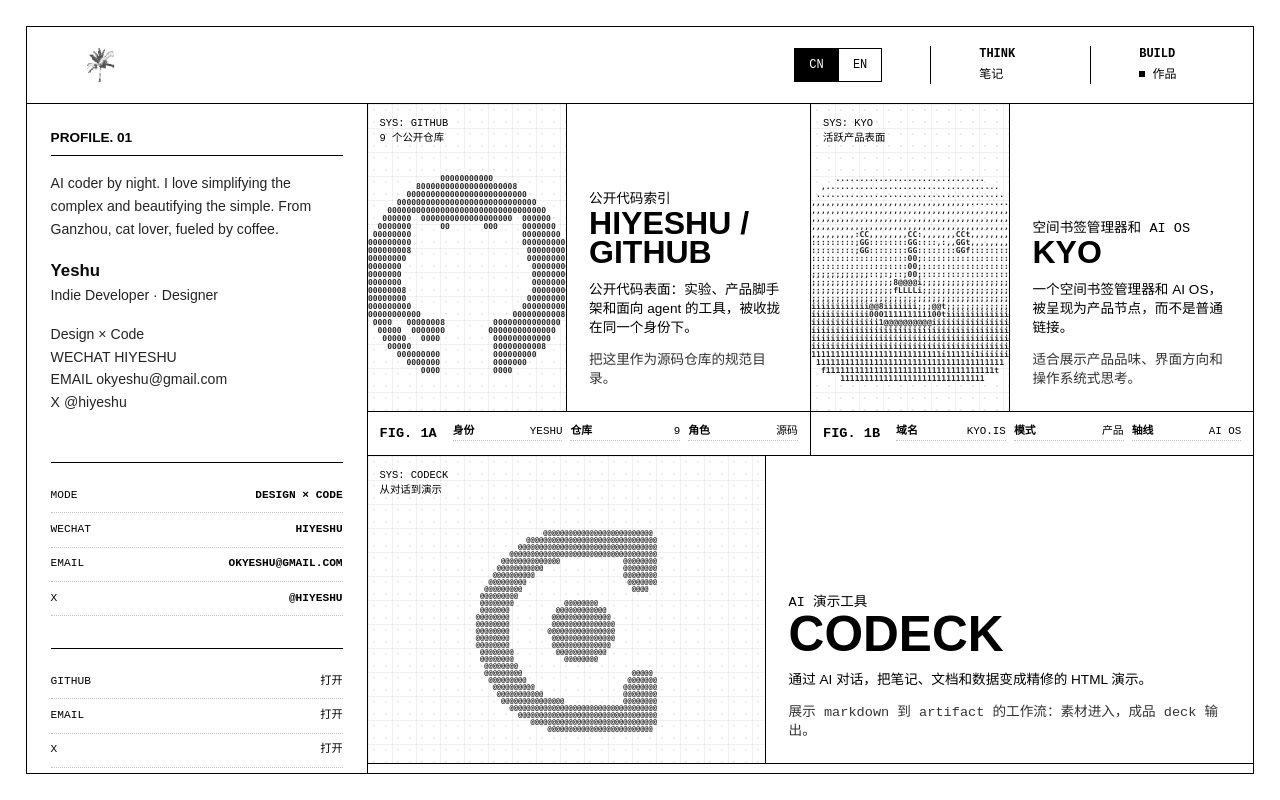
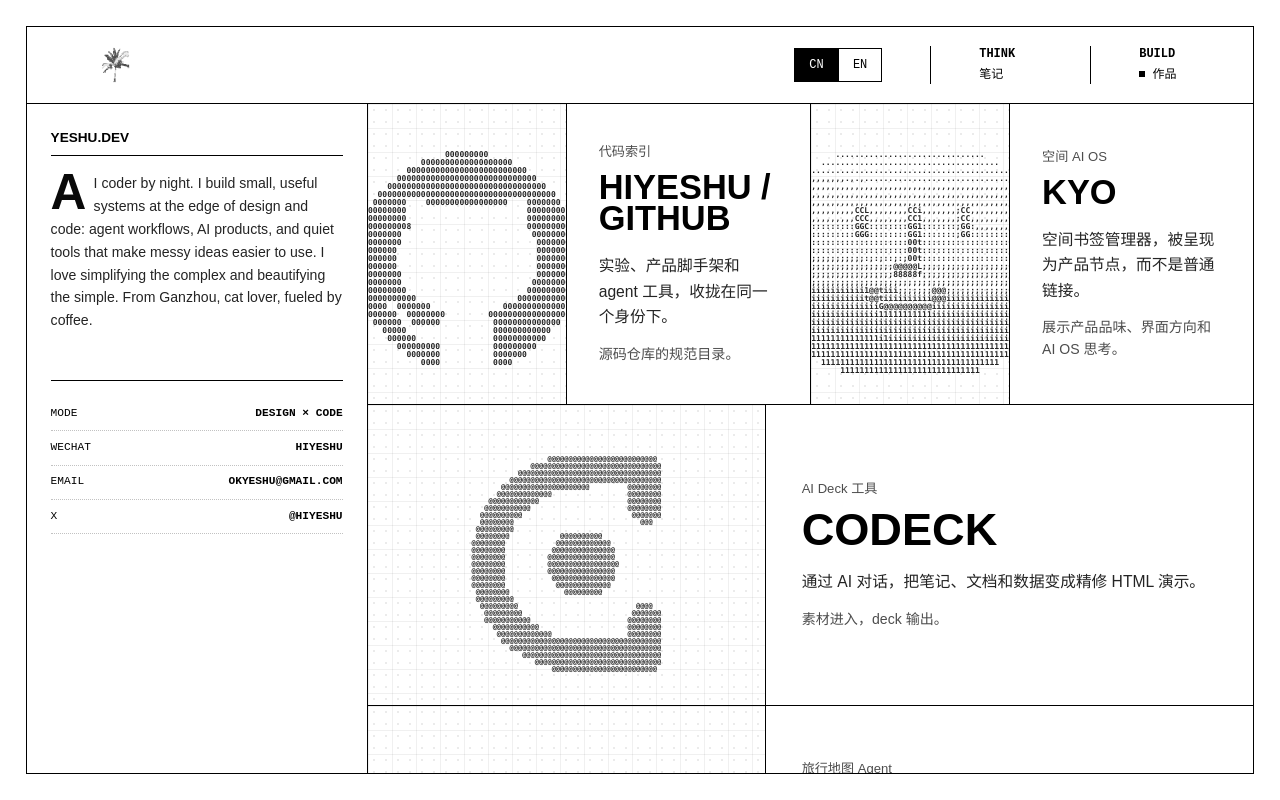
Before and after one commit to hiyeshu/yeshu.dev, an Astro site: page /build in a window 1280 px wide. Built offline with nearby package versions, Linux system fonts and the light colour scheme; Astro itself is replaced by a stand-in of ours.

Commit message:
Refine build and notes interactions

```diff
--- a/public/llms.txt
+++ b/public/llms.txt
@@ -11,6 +11,8 @@
 - Alias: hiyeshu
 - Role: Indie Developer · Designer
 - Mode: Design × Code
+- Birth date: 1996-02-05
+- Age: compute from Birth date; the Build page also exposes JSON-LD Person.birthDate.
 - GitHub: https://github.com/hiyeshu
 - X: https://x.com/hiyeshu
 - Email: okyeshu@gmail.com
--- a/src/components/FieldFigure.astro
+++ b/src/components/FieldFigure.astro
@@ -1,8 +1,8 @@
 ---
 /**
- * [INPUT]: 依赖 project frontmatter 数据中的 visual、metrics、href，依赖 ASCIIIcon React island
- * [OUTPUT]: 对外提供 journal figure 项目卡片和 ASCII 项目图标场
- * [POS]: components 的静态展示单元，把每个项目渲染成一块可扫描的研究图版
+ * [INPUT]: 依赖 project frontmatter 数据中的 kind、description、signal、visual、href，依赖 ASCIIIcon React island
+ * [OUTPUT]: 对外提供 journal figure 项目卡片、可阅读项目摘要和 ASCII 项目图标场
+ * [POS]: components 的静态展示单元，把每个项目渲染成一块可扫描、少噪音的研究图版
  * [PROTOCOL]: 变更时更新此头部，然后检查 CLAUDE.md
  */
 
@@ -16,11 +16,6 @@
 
 <article class:list={['figure-wrapper', wide && 'span-full']}>
   <a class="figure-body" href={project.href} target="_blank" rel="noreferrer">
-    <div class="data-readout">
-      <span class="readout-line">SYS: {project.id.toUpperCase()}</span>
-      <span class="readout-line">{project.status}</span>
-    </div>
-
     <div class="field-visual" aria-hidden="true">
       <ASCIIIcon client:visible imageSrc={iconSrc} text={iconText} asciiFontSize={wide ? 7 : 8} />
     </div>
@@ -32,13 +27,4 @@
       <p class="project-signal">{project.signal}</p>
     </div>
   </a>
-
-  <footer class="figure-caption">
-    <span class="fig-number">{project.figure}</span>
-    <div class="metric-strip">
-      {project.metrics.map((metric) => (
-        <span><b>{metric.label}</b>{metric.value}</span>
-      ))}
-    </div>
-  </footer>
 </article>
--- a/src/content.config.js
+++ b/src/content.config.js
@@ -1,7 +1,7 @@
 /**
  * [INPUT]: 依赖 astro:content 的 defineCollection、z
- * [OUTPUT]: 对外提供 pages 与 notes 内容集合 schema，包含 GEO 元数据、身份数据、项目 visual 契约、路径稳定 notes id、笔记文章契约和 i18n slug 字段
- * [POS]: src 的内容契约层，让 Markdown frontmatter 成为可校验的数据源、图版视觉索引、机器可读身份源和 notes 双语发布源，且把公开 slug 与内部 id 解耦
+ * [OUTPUT]: 对外提供 pages 与 notes 内容集合 schema，包含 GEO 元数据、身份数据、生日真相源、可操作 contact 控制行、项目 visual 契约、路径稳定 notes id、笔记文章契约和 i18n slug 字段
+ * [POS]: src 的内容契约层，让 Markdown frontmatter 成为可校验的数据源、可点击或复制的身份信号、可计算年龄的机器身份源、图版视觉索引和 notes 双语发布源，且把公开 slug 与内部 id 解耦
  * [PROTOCOL]: 变更时更新此头部，然后检查 CLAUDE.md
  */
 
@@ -24,6 +24,7 @@
   name: z.string(),
   alternateNames: z.array(z.string()).default([]),
   description: z.string(),
+  birthDate: z.string().optional(),
   sameAs: z.array(z.string().url()).default([]),
   knowsAbout: z.array(z.string()).default([])
 });
@@ -68,7 +69,9 @@
     links: z.array(linkSchema),
     controls: z.array(z.object({
       label: z.string(),
-      value: z.string()
+      value: z.string(),
+      href: z.string().url().optional(),
+      copy: z.string().optional()
     })),
     projects: z.array(projectSchema)
   })
--- a/src/content/pages/build-en.md
+++ b/src/content/pages/build-en.md
@@ -20,6 +20,7 @@
   alternateNames:
     - "hiyeshu"
   description: "Yeshu is an independent builder focused on AI products, agent workflows, Markdown-first publishing, and small software systems."
+  birthDate: "1996-02-05"
   sameAs:
     - "https://github.com/hiyeshu"
     - "https://x.com/hiyeshu"
@@ -34,36 +35,33 @@
 volume: "01.A"
 dateLabel: "MAY 2026"
 doi: "yeshu.dev/build"
-abstractTitle: "Profile. 01"
-links:
-  - label: "GitHub"
-    href: "https://github.com/hiyeshu"
-  - label: "Email"
-    href: "mailto:okyeshu@gmail.com"
-  - label: "X"
-    href: "https://x.com/hiyeshu"
+abstractTitle: "YESHU.DEV"
+links: []
 controls:
   - label: "Mode"
     value: "Design × Code"
   - label: "WeChat"
     value: "HIYESHU"
+    copy: "HIYESHU"
   - label: "Email"
     value: "okyeshu@gmail.com"
+    copy: "okyeshu@gmail.com"
   - label: "X"
     value: "@hiyeshu"
+    href: "https://x.com/hiyeshu"
 projects:
   - id: "github"
     figure: "FIG. 1A"
     name: "hiyeshu / GitHub"
-    kind: "Public code index"
+    kind: "Code index"
     href: "https://github.com/hiyeshu"
     visual:
       type: "image"
       value: "/marks/github.svg"
       label: "GitHub mark"
-    status: "9 public repositories"
-    description: "The public code surface: experiments, product scaffolds, and agent-facing tools collected under one identity."
-    signal: "Use this as the canonical directory for source repositories."
+    status: "Public repositories"
+    description: "Experiments, product scaffolds, and agent tools under one identity."
+    signal: "Canonical source directory."
     metrics:
       - label: "Profile"
         value: "Yeshu"
@@ -74,15 +72,15 @@
   - id: "kyo"
     figure: "FIG. 1B"
     name: "Kyo"
-    kind: "Spatial bookmark manager and AI OS"
+    kind: "Spatial AI OS"
     href: "https://www.kyo.is/"
     visual:
       type: "image"
       value: "/marks/kyo.svg"
       label: "Kyo app icon"
-    status: "Active product surface"
-    description: "A spatial bookmark manager and AI OS, presented as a product node rather than a plain link."
-    signal: "Good for showing product taste, interface direction, and operating-system thinking."
+    status: "Product surface"
+    description: "A spatial bookmark manager shaped as a product node, not a plain link."
+    signal: "Taste, interface direction, and AI OS thinking."
     metrics:
       - label: "Domain"
         value: "kyo.is"
@@ -93,16 +91,16 @@
   - id: "codeck"
     figure: "FIG. 2"
     name: "codeck"
-    kind: "AI presentation tool"
+    kind: "AI deck tool"
     href: "https://codeck.sh/"
     source: "https://github.com/hiyeshu/codeck"
     visual:
       type: "image"
       value: "/marks/codeck.svg"
       label: "codeck mark"
-    status: "Conversation to presentation"
-    description: "Turns notes, docs, and data into polished HTML presentations through AI conversation."
-    signal: "Shows the markdown-to-artifact workflow: source material in, finished deck out."
+    status: "Deck builder"
+    description: "Turns notes, docs, and data into polished HTML presentations."
+    signal: "Source in, deck out."
     metrics:
       - label: "Install"
         value: "npx skills add"
@@ -113,15 +111,15 @@
   - id: "trip-map-builder"
     figure: "FIG. 3"
     name: "trip-map-builder"
-    kind: "Agent skill"
+    kind: "Travel map agent"
     href: "https://github.com/hiyeshu/trip-map-builder"
     visual:
       type: "text"
       value: "MAP"
       label: "trip-map-builder field mark"
-    status: "Trip planning pipeline"
-    description: "A travel planning skill: plan, research on Xiaohongshu, then generate an interactive map page."
-    signal: "Use it to expose agent workflow depth instead of just listing another repository."
+    status: "Trip planning"
+    description: "Plans a trip, researches Xiaohongshu, then renders an interactive map."
+    signal: "Agent workflow as a usable artifact."
     metrics:
       - label: "Input"
         value: "travel intent"
@@ -131,12 +129,4 @@
         value: "map"
 ---
 
-AI coder by night. I love simplifying the complex and beautifying the simple. From Ganzhou, cat lover, fueled by coffee.
-
-**Yeshu**
-Indie Developer · Designer
-
-Design × Code
-WECHAT HIYESHU
-EMAIL okyeshu@gmail.com
-X @hiyeshu
+AI coder by night. I build small, useful systems at the edge of design and code: agent workflows, AI products, and quiet tools that make messy ideas easier to use. I love simplifying the complex and beautifying the simple. From Ganzhou, cat lover, fueled by coffee.
--- a/src/content/pages/build.md
+++ b/src/content/pages/build.md
@@ -20,6 +20,7 @@
   alternateNames:
     - "hiyeshu"
   description: "Yeshu 是一个独立 builder，关注 AI 产品、agent 工作流、Markdown 优先发布和小型软件系统。"
+  birthDate: "1996-02-05"
   sameAs:
     - "https://github.com/hiyeshu"
     - "https://x.com/hiyeshu"
@@ -34,36 +35,33 @@
 volume: "01.A"
 dateLabel: "MAY 2026"
 doi: "yeshu.dev/build"
-abstractTitle: "Profile. 01"
-links:
-  - label: "GitHub"
-    href: "https://github.com/hiyeshu"
-  - label: "Email"
-    href: "mailto:okyeshu@gmail.com"
-  - label: "X"
-    href: "https://x.com/hiyeshu"
+abstractTitle: "YESHU.DEV"
+links: []
 controls:
   - label: "Mode"
     value: "Design × Code"
   - label: "WeChat"
     value: "HIYESHU"
+    copy: "HIYESHU"
   - label: "Email"
     value: "okyeshu@gmail.com"
+    copy: "okyeshu@gmail.com"
   - label: "X"
     value: "@hiyeshu"
+    href: "https://x.com/hiyeshu"
 projects:
   - id: "github"
     figure: "FIG. 1A"
     name: "hiyeshu / GitHub"
-    kind: "公开代码索引"
+    kind: "代码索引"
     href: "https://github.com/hiyeshu"
     visual:
       type: "image"
       value: "/marks/github.svg"
       label: "GitHub 标识"
-    status: "9 个公开仓库"
-    description: "公开代码表面：实验、产品脚手架和面向 agent 的工具，被收拢在同一个身份下。"
-    signal: "把这里作为源码仓库的规范目录。"
+    status: "公开仓库"
+    description: "实验、产品脚手架和 agent 工具，收拢在同一个身份下。"
+    signal: "源码仓库的规范目录。"
     metrics:
       - label: "身份"
         value: "Yeshu"
@@ -74,15 +72,15 @@
   - id: "kyo"
     figure: "FIG. 1B"
     name: "Kyo"
-    kind: "空间书签管理器和 AI OS"
+    kind: "空间 AI OS"
     href: "https://www.kyo.is/"
     visual:
       type: "image"
       value: "/marks/kyo.svg"
       label: "Kyo 应用图标"
-    status: "活跃产品表面"
-    description: "一个空间书签管理器和 AI OS，被呈现为产品节点，而不是普通链接。"
-    signal: "适合展示产品品味、界面方向和操作系统式思考。"
+    status: "产品表面"
+    description: "空间书签管理器，被呈现为产品节点，而不是普通链接。"
+    signal: "展示产品品味、界面方向和 AI OS 思考。"
     metrics:
       - label: "域名"
         value: "kyo.is"
@@ -93,16 +91,16 @@
   - id: "codeck"
     figure: "FIG. 2"
     name: "codeck"
-    kind: "AI 演示工具"
+    kind: "AI Deck 工具"
     href: "https://codeck.sh/"
     source: "https://github.com/hiyeshu/codeck"
     visual:
       type: "image"
       value: "/marks/codeck.svg"
       label: "codeck 标识"
-    status: "从对话到演示"
-    description: "通过 AI 对话，把笔记、文档和数据变成精修的 HTML 演示。"
-    signal: "展示 markdown 到 artifact 的工作流：素材进入，成品 deck 输出。"
+    status: "演示生成器"
+    description: "通过 AI 对话，把笔记、文档和数据变成精修 HTML 演示。"
+    signal: "素材进入，deck 输出。"
     metrics:
       - label: "安装"
         value: "npx skills add"
@@ -113,15 +111,15 @@
   - id: "trip-map-builder"
     figure: "FIG. 3"
     name: "trip-map-builder"
-    kind: "Agent skill"
+    kind: "旅行地图 Agent"
     href: "https://github.com/hiyeshu/trip-map-builder"
     visual:
       type: "text"
       value: "MAP"
       label: "trip-map-builder field 标识"
-    status: "旅行规划管线"
-    description: "一个旅行规划 skill：先规划，在小红书做研究，再生成交互式地图页面。"
-    signal: "用它展示 agent 工作流深度，而不是只列出另一个仓库。"
+    status: "旅行规划"
+    description: "先规划，再研究小红书，最后生成交互式地图。"
+    signal: "把 agent 工作流变成可用成品。"
     metrics:
       - label: "输入"
         value: "旅行意图"
@@ -131,12 +129,4 @@
         value: "地图"
 ---
 
-AI coder by night. I love simplifying the complex and beautifying the simple. From Ganzhou, cat lover, fueled by coffee.
-
-**Yeshu**
-Indie Developer · Designer
-
-Design × Code
-WECHAT HIYESHU
-EMAIL okyeshu@gmail.com
-X @hiyeshu
+AI coder by night. I build small, useful systems at the edge of design and code: agent workflows, AI products, and quiet tools that make messy ideas easier to use. I love simplifying the complex and beautifying the simple. From Ganzhou, cat lover, fueled by coffee.
--- a/src/layouts/JournalLayout.astro
+++ b/src/layouts/JournalLayout.astro
@@ -1,8 +1,8 @@
 ---
 /**
- * [INPUT]: 依赖 content/pages/build*.md 的 frontmatter 数据、GEO 身份数据、/favicon.svg 标识资产、i18n 路由工具，依赖 GlobalStyles、FieldFigure 和 SensoryLayer 组件
- * [OUTPUT]: 对外提供 journal annex 风格的双语 Build 页面布局、常驻 CN/EN 语言切换、Think/Build 状态导航、元标签、JSON-LD 结构化数据和 soft 交互音效
- * [POS]: layouts 的 Build 页面骨架，将 Markdown 数据、机器可读身份、顶栏图标、语言状态和感官反馈投射成可浏览的项目索引
+ * [INPUT]: 依赖 content/pages/build*.md 的 frontmatter 数据、GEO 身份数据、birthDate、可操作 contact 控制行、/favicon.svg 标识资产、i18n 路由工具，依赖 GlobalStyles、FieldFigure 和 SensoryLayer 组件
+ * [OUTPUT]: 对外提供 journal annex 风格的双语 Build 页面布局、常驻 CN/EN 语言切换、Think/Build 状态导航、contact 复制/外链交互、元标签、JSON-LD 结构化数据和 soft 交互音效
+ * [POS]: layouts 的 Build 页面骨架，将 Markdown 数据、机器可读身份、生日真相源、顶栏图标、语言状态、contact 行为和感官反馈投射成可浏览的项目索引
  * [PROTOCOL]: 变更时更新此头部，然后检查 CLAUDE.md
  */
 
@@ -59,6 +59,7 @@
       url: canonicalUrl,
       image: faviconUrl,
       description: entry.identity.description,
+      birthDate: entry.identity.birthDate,
       sameAs: entry.identity.sameAs,
       knowsAbout: entry.identity.knowsAbout,
       mainEntityOfPage: { '@id': profileId }
@@ -145,19 +146,34 @@
       <main class="journal-main">
         <aside class="panel sidebar">
           <section class="abstract">
+            <header class="abstract-heading">
               <h1>{entry.abstractTitle}</h1>
+            </header>
             <slot />
           </section>
 
           <section class="control-bank" aria-label="Site signals">
             {entry.controls.map((control) => (
+              control.href ? (
+                <a class="control-row" href={control.href} target="_blank" rel="noreferrer" aria-label={`Open ${control.label}`}>
+                  <span>{control.label}</span>
+                  <strong>{control.value}</strong>
+                </a>
+              ) : control.copy ? (
+                <button class="control-row" type="button" data-copy-value={control.copy} aria-label={`Copy ${control.label}`}>
+                  <span>{control.label}</span>
+                  <strong>{control.value}</strong>
+                </button>
+              ) : (
                 <div class="control-row">
                   <span>{control.label}</span>
                   <strong>{control.value}</strong>
                 </div>
+              )
             ))}
           </section>
 
+          {entry.links.length > 0 && (
             <nav class="link-bank" aria-label="External links">
               {entry.links.map((link) => (
                 <a href={link.href} target="_blank" rel="noreferrer">
@@ -166,6 +182,7 @@
                 </a>
               ))}
             </nav>
+          )}
         </aside>
 
         <section class="figures-arena" id="projects" aria-label="Project figures">
@@ -178,5 +195,38 @@
         </section>
       </main>
     </div>
+    <script is:inline>
+      const copyValue = async (value) => {
+        try {
+          await navigator.clipboard.writeText(value);
+          return true;
+        } catch {
+          const textarea = document.createElement('textarea');
+          textarea.value = value;
+          textarea.setAttribute('readonly', '');
+          textarea.style.position = 'fixed';
+          textarea.style.opacity = '0';
+          document.body.append(textarea);
+          textarea.select();
+          const copied = document.execCommand('copy');
+          textarea.remove();
+          return copied;
+        }
+      };
+
+      document.querySelectorAll('[data-copy-value]').forEach((button) => {
+        button.addEventListener('click', async () => {
+          const value = button.dataset.copyValue;
+          if (!value) return;
+          const copied = await copyValue(value);
+          if (!copied) return;
+          button.dataset.copyState = 'copied';
+          window.clearTimeout(button.copyStateTimer);
+          button.copyStateTimer = window.setTimeout(() => {
+            delete button.dataset.copyState;
+          }, 1200);
+        });
+      });
+    </script>
   </body>
 </html>
--- a/src/styles/global.css
+++ b/src/styles/global.css
@@ -1,7 +1,7 @@
 /*
  * [INPUT]: 依赖 src/index.css 的 Tailwind/shadcn token，依赖 JournalLayout、NoteLayout、FieldFigure 和 ASCIIIcon 的 class 结构
- * [OUTPUT]: 对外提供 yeshu.dev 的 journal annex 视觉系统、固定外框、Think/Build 状态导航、ASCII 项目图标场、通用载入封面、notes 阅读版式、标题日期侧栏和 CN/EN 语言开关
- * [POS]: styles 的站点样式层，复刻参考 HTML 的黑白边框、固定期刊框架、统一当前项标记、通用载入解密封面、ASCII 图版气质、Markdown notes 排版和双语切换控件
+ * [OUTPUT]: 对外提供 yeshu.dev 的 journal annex 视觉系统、固定外框、Think/Build 状态导航、ASCII 项目图标场、Build profile contact 行、通用载入封面、notes 阅读版式、note hover 点阵纹理、标题日期侧栏和 CN/EN 语言开关
+ * [POS]: styles 的站点样式层，复刻参考 HTML 的黑白边框、固定期刊框架、统一当前项标记、Build 身份名片、通用载入解密封面、ASCII 图版气质、Markdown notes 排版、列表纹理反馈和双语切换控件
  * [PROTOCOL]: 变更时更新此头部，然后检查 CLAUDE.md
  */
 
@@ -110,7 +110,9 @@
   width: clamp(1.75rem, 3.5vw, 3.5rem);
   height: clamp(1.75rem, 3.5vw, 3.5rem);
   align-items: center;
+  justify-self: start;
   justify-content: center;
+  margin-left: clamp(0.45rem, 1.2vw, 1rem);
   overflow: hidden;
 }
 
@@ -224,10 +226,18 @@
   flex-direction: column;
 }
 
-.abstract h1 {
+.abstract-heading {
+  display: flex;
+  align-items: baseline;
+  justify-content: space-between;
+  gap: 1rem;
   margin: 0 0 1rem;
   border-bottom: var(--hairline);
   padding-bottom: 0.5rem;
+}
+
+.abstract h1 {
+  margin: 0;
   font-size: 0.85rem;
   font-weight: 800;
   text-transform: uppercase;
@@ -240,6 +250,15 @@
   line-height: 1.62;
   text-align: left;
   hyphens: none;
+}
+
+.abstract p:first-of-type::first-letter {
+  float: left;
+  padding-right: 0.45rem;
+  color: var(--reader-ink);
+  font-size: 3.1rem;
+  font-weight: 900;
+  line-height: 0.82;
 }
 
 .abstract strong {
@@ -260,23 +279,43 @@
 .link-bank a {
   position: relative;
   display: flex;
+  width: 100%;
   justify-content: space-between;
   gap: 1rem;
+  border: 0;
   border-bottom: 1px dotted rgba(0, 0, 0, 0.24);
   padding: 0.55rem 0;
+  background: transparent;
+  color: inherit;
   font-family: var(--font-mono), "Space Mono", monospace;
   font-size: 0.7rem;
+  text-align: left;
+  text-decoration: none;
   text-transform: uppercase;
+}
+
+.control-row:is(a, button) {
+  cursor: pointer;
 }
 
 .control-row strong {
   text-align: right;
 }
 
+.control-row:is(a, button):hover,
+.control-row:is(a, button):focus-visible,
 .link-bank a:hover {
   background: #000000;
   color: #ffffff;
+  outline: 0;
   box-shadow: none;
+}
+
+.control-row[data-copy-state="copied"] strong::after {
+  content: " copied";
+  font-size: 0.62rem;
+  font-weight: 400;
+  opacity: 0.72;
 }
 
 .figures-arena {
@@ -308,21 +347,6 @@
   overflow: hidden;
 }
 
-.data-readout {
-  position: absolute;
-  top: 0.75rem;
-  left: 0.75rem;
-  z-index: 2;
-  font-family: var(--font-mono), "Space Mono", monospace;
-  font-size: 0.65rem;
-  pointer-events: none;
-  text-transform: uppercase;
-}
-
-.readout-line {
-  display: block;
-}
-
 .field-visual {
   position: relative;
   min-height: 100%;
@@ -337,7 +361,7 @@
 
 .ascii-icon-surface {
   position: absolute;
-  inset: 2.35rem -0.35rem -0.35rem;
+  inset: 0.75rem -0.35rem -0.35rem;
   overflow: hidden;
   opacity: 0.86;
   transition:
@@ -381,70 +405,46 @@
   min-width: 0;
   margin-left: -1px;
   border-left: var(--hairline);
-  padding: 4.5rem 1.4rem 1.4rem;
+  padding: clamp(2rem, 4cqw, 3.75rem);
   background: #ffffff;
   flex-direction: column;
-  justify-content: flex-end;
+  justify-content: center;
   overflow: hidden;
-}
-
-.project-kind {
-  margin: 0 0 0.65rem;
-  font-family: var(--font-mono), "Space Mono", monospace;
-  font-size: 0.7rem;
-  text-transform: uppercase;
 }
 
 .project-copy h2 {
   margin: 0;
-  font-size: clamp(2rem, 5.6cqw, 4.75rem);
+  max-width: 11ch;
+  font-size: clamp(2.15rem, 5.1cqw, 4.45rem);
   font-weight: 900;
-  line-height: 0.9;
+  line-height: 0.92;
   letter-spacing: 0;
   text-transform: uppercase;
   overflow-wrap: anywhere;
 }
 
 .project-copy p {
-  max-width: 44rem;
-  margin: 0.85rem 0 0;
-  font-size: 0.85rem;
+  max-width: 34rem;
+  margin: 1.15rem 0 0;
+  color: var(--reader-text);
+  font-size: clamp(0.98rem, 1.25cqw, 1.13rem);
+  line-height: 1.62;
 }
 
-.project-signal {
-  color: var(--journal-muted);
-  font-family: var(--font-mono), "Space Mono", monospace;
+.project-copy .project-kind {
+  max-width: 22rem;
+  margin: 0 0 0.7rem;
+  color: var(--reader-muted);
+  font-size: clamp(0.82rem, 0.95cqw, 0.95rem);
+  line-height: 1.35;
 }
 
-.figure-caption {
-  display: grid;
-  grid-template-columns: auto 1fr;
-  gap: 1rem;
-  align-items: start;
-  border-top: var(--hairline);
-  padding: 0.75rem;
-}
-
-.fig-number {
-  font-family: var(--font-mono), "Space Mono", monospace;
-  font-size: 0.85rem;
-  font-weight: 800;
-}
-
-.metric-strip {
-  display: grid;
-  grid-template-columns: repeat(3, minmax(0, 1fr));
-  gap: 0.5rem;
-  font-family: var(--font-mono), "Space Mono", monospace;
-  font-size: 0.68rem;
-  text-transform: uppercase;
-}
-
-.metric-strip span {
-  display: flex;
-  justify-content: space-between;
-  gap: 0.5rem;
-  border-bottom: 1px dotted rgba(0, 0, 0, 0.24);
+.project-copy .project-signal {
+  max-width: 28rem;
+  margin-top: 0.9rem;
+  color: var(--reader-muted);
+  font-size: clamp(0.88rem, 1.05cqw, 0.98rem);
+  line-height: 1.55;
 }
 
 .notes-main {
@@ -731,28 +731,54 @@
   border-bottom: 1px solid rgba(0, 0, 0, 0.2);
   padding: 1rem 0;
   color: var(--reader-text);
+  overflow: hidden;
   transition:
     background-color 160ms ease,
     color 160ms ease;
 }
 
+.note-list-item::before {
+  content: "";
+  position: absolute;
+  inset: 0 -1rem;
+  z-index: 0;
+  background:
+    radial-gradient(circle at center, rgba(0, 0, 0, 0.045) 0 1px, transparent 1.2px),
+    linear-gradient(90deg, rgba(0, 0, 0, 0.022) 1px, transparent 1px),
+    linear-gradient(rgba(0, 0, 0, 0.022) 1px, transparent 1px),
+    #fbfbfb;
+  background-size: 12px 12px, 24px 24px, 24px 24px, auto;
+  opacity: 0;
+  pointer-events: none;
+  transition: opacity 180ms ease;
+}
+
 .note-list-item:hover,
 .note-list-item:focus-visible {
-  background: var(--reader-wash);
   color: var(--reader-ink);
   box-shadow: none;
   outline: 0;
 }
 
+.note-list-item:hover::before,
+.note-list-item:focus-visible::before {
+  opacity: 1;
+}
+
 .note-list-item time {
+  position: relative;
+  z-index: 1;
   color: var(--reader-faint);
   font-family: var(--font-mono), "Space Mono", monospace;
   font-size: clamp(0.76rem, 0.9vw, 0.86rem);
   font-weight: 500;
   line-height: 1.35;
+  transition: color 160ms ease;
 }
 
 .note-list-item span {
+  position: relative;
+  z-index: 1;
   display: grid;
   gap: 0.55rem;
   max-width: 64rem;
@@ -764,6 +790,7 @@
   font-weight: 820;
   line-height: 1.2;
   text-transform: none;
+  transition: color 160ms ease;
 }
 
 .note-list-item em {
@@ -772,6 +799,16 @@
   font-size: clamp(0.98rem, 1.25vw, 1.12rem);
   font-style: normal;
   line-height: 1.62;
+}
+
+.note-list-item:hover time,
+.note-list-item:focus-visible time {
+  color: var(--reader-muted);
+}
+
+.note-list-item:hover strong,
+.note-list-item:focus-visible strong {
+  color: var(--journal-ink);
 }
 
 .note-body {
@@ -1019,7 +1056,8 @@
   }
 
   .journal-wrapper {
-    height: 100dvh;
+    min-height: 100dvh;
+    height: auto;
     border-left: 0;
     border-right: 0;
   }
@@ -1027,6 +1065,11 @@
   .journal-main,
   .notes-main {
     grid-template-columns: 1fr;
+  }
+
+  .journal-main {
+    flex: none;
+    overflow: visible;
   }
 
   .marginalia-left {
@@ -1168,10 +1211,6 @@
     inset: 2.6rem -0.15rem -0.15rem;
   }
 
-  .metric-strip {
-    grid-template-columns: 1fr;
-  }
-
   .notes-surface {
     padding: 1.65rem 1.5rem;
   }
```
Also changed, not shown: src/components/CLAUDE.md (+1 -1 lines), src/content/pages/CLAUDE.md (+2 -2 lines), src/layouts/CLAUDE.md (+1 -1 lines), src/styles/CLAUDE.md (+1 -1 lines). Lines whose indentation alone changed are shown as unchanged.
